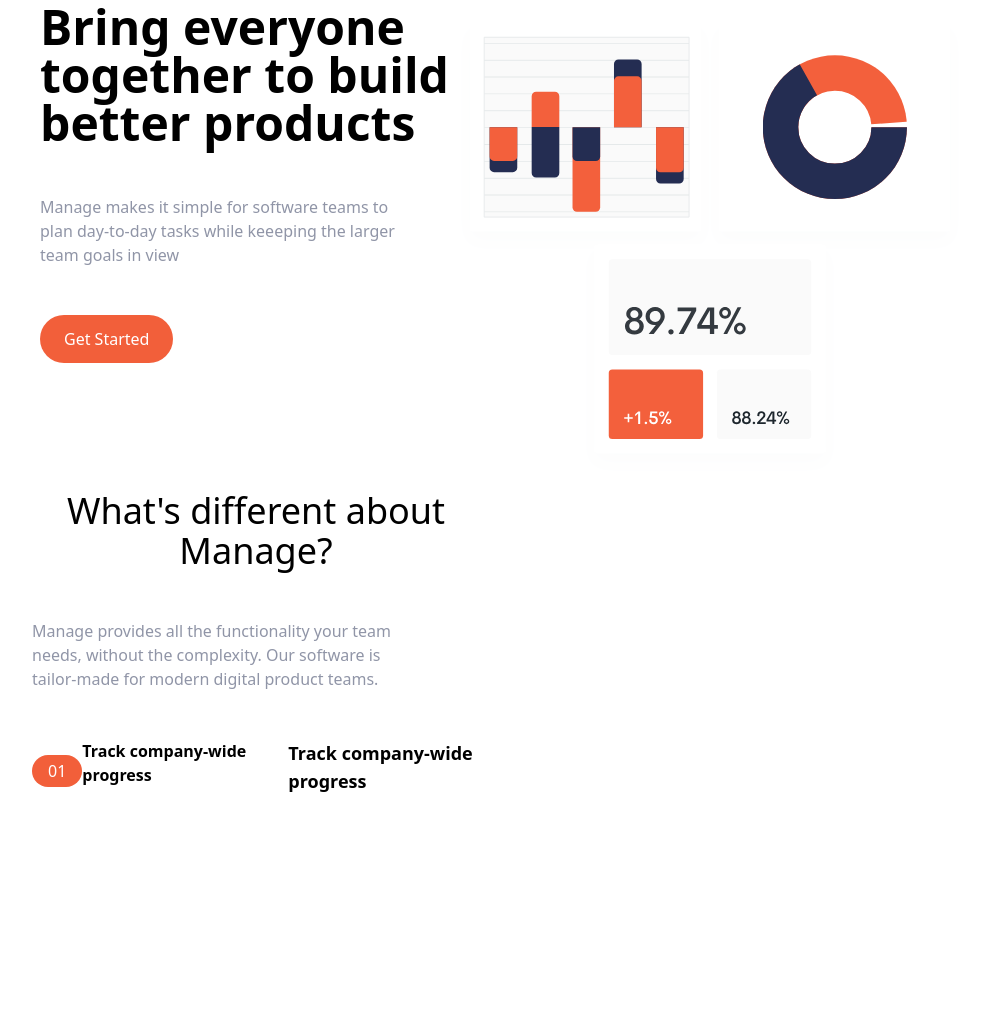
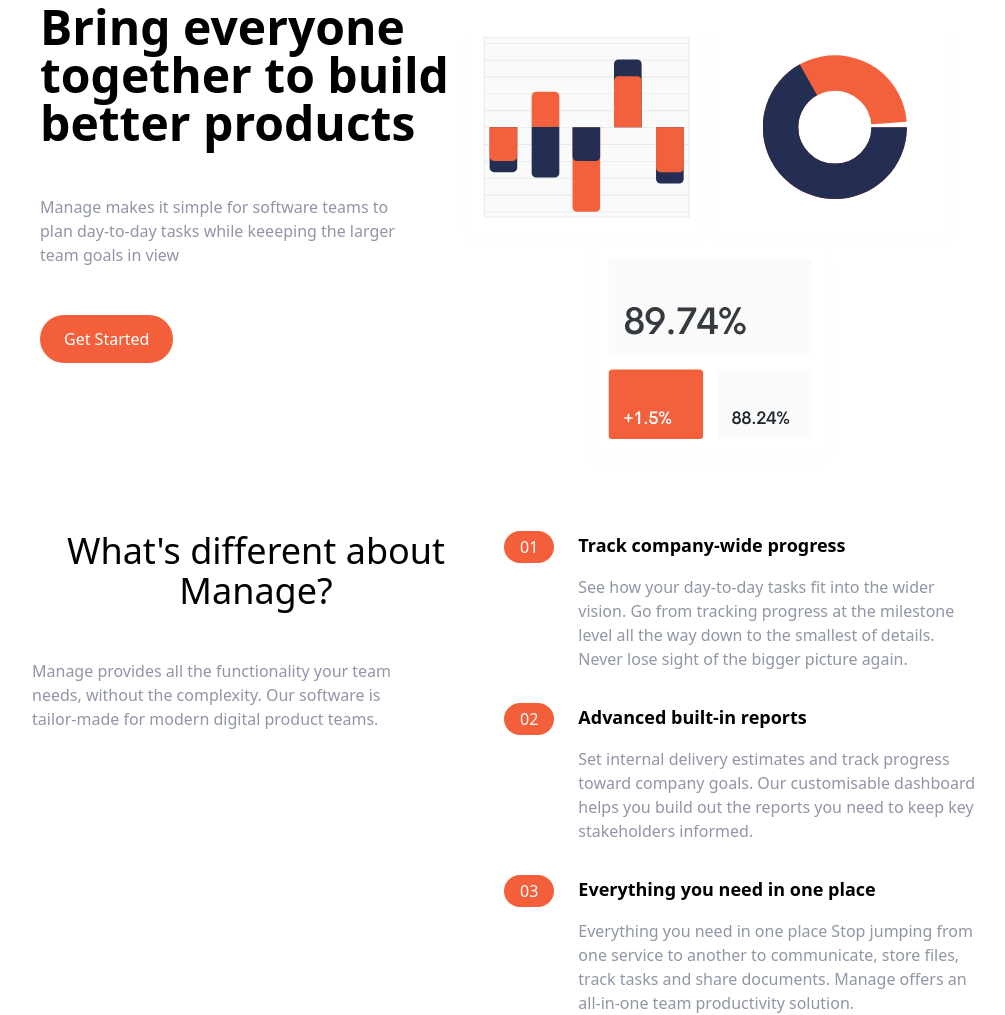
Before and after one commit to worashf/tailwind-landing-page, a website: page index.html in a window 1280 px wide. Shown: the part 129-1144 px from the top of the page, without its empty margins (136-1141 px from the left). Before the commit the page ends 940 px from the top, so only its background shows below. Drawn offline with Linux system fonts and the light colour scheme.

Commit message:
Add numbered list

```diff
--- a/index.html
+++ b/index.html
@@ -64,10 +64,12 @@
           <img src="img/illustration-intro.svg" alr="hero image" />
         </div>
       </div>
+      </section>
       <!-- Features section  -->
       <section id="features">
-        <div
-          class="container felx felx-col px-4 mx-auto space-y-12 md:spce-y-0 md:flex-row"
+          <!-- Flex container -->
+          <div
+          class="container flex flex-col px-4 mx-auto mt-10 space-y-12 md:space-y-0 md:flex-row"
         >
           <div class="flex flex-col space-y-12 md:w-1/2">
             <h2 class="max-w-md text-4xl font-blod text-center">
@@ -90,14 +92,14 @@
               class="flex flex-col space-y-3 md:space-y-0 md:space-x-6 md:flex-row"
             >
               <!-- lsit one heading-->
-              <div class="rounded-full gb-brightRedSupLight md:bg-transparent">
-                <div class="flex spce-x-2 items-center">
+              <div class="rounded-l-full bg-brightRedLight md:bg-transparent">
+                <div class="flex items-center space-x-2">
                   <div
-                    class="px-4 py-2 text-white rounded-full md:py-1 bg-brightRed"
+                    class="px-4 py-2 text-white rounded-full bg-brightRed md:py-1"
                   >
                     01
                   </div>
-                  <h3 class="text-base font-bold md:mb-4">
+                  <h3 class="text-base font-bold md:mb-4 md:hidden">
                     Track company-wide progress
                   </h3>
                 </div>
@@ -106,6 +108,69 @@
                 <h3 class="hidden mb-4 text-lg font-bold md:block">
                   Track company-wide progress
                 </h3>
+                <p class="text-darkGrayishBlue">
+                  See how your day-to-day tasks fit into the wider vision. Go
+                  from tracking progress at the milestone level all the way down
+                  to the smallest of details. Never lose sight of the bigger
+                  picture again.
+                </p>
+              </div>
+            </div>
+            <!-- List item two-->
+            <div
+              class="flex flex-col space-y-3 md:space-y-0 md:space-x-6 md:flex-row"
+            >
+              <!-- lsit one heading-->
+              <div class="rounded-l-full bg-brightRedLight md:bg-transparent">
+                <div class="flex items-center space-x-2">
+                  <div
+                    class="px-4 py-2 text-white rounded-full bg-brightRed md:py-1"
+                  >
+                    02
+                  </div>
+                  <h3 class="text-base font-bold md:mb-4 md:hidden">
+                    Advanced built-in reports
+                  </h3>
+                </div>
+              </div>
+              <div>
+                <h3 class="hidden mb-4 text-lg font-bold md:block">
+                  Advanced built-in reports
+                </h3>
+                <p class="text-darkGrayishBlue">
+                  Set internal delivery estimates and track progress toward
+                  company goals. Our customisable dashboard helps you build out
+                  the reports you need to keep key stakeholders informed.
+                </p>
+              </div>
+            </div>
+            <!-- List item three-->
+            <div
+              class="flex flex-col space-y-3 md:space-y-0 md:space-x-6 md:flex-row"
+            >
+              <!-- lsit one heading-->
+              <div class="rounded-l-full bg-brightRedLight md:bg-transparent">
+                <div class="flex items-center space-x-2">
+                  <div
+                    class="px-4 py-2 text-white rounded-full bg-brightRed md:py-1"
+                  >
+                    03
+                  </div>
+                  <h3 class="text-base font-bold md:mb-4 md:hidden">
+                    Everything you need in one place
+                  </h3>
+                </div>
+              </div>
+              <div>
+                <h3 class="hidden mb-4 text-lg font-bold md:block">
+                  Everything you need in one place
+                </h3>
+                <p class="text-darkGrayishBlue">
+                  Everything you need in one place Stop jumping from one service
+                  to another to communicate, store files, track tasks and share
+                  documents. Manage offers an all-in-one team productivity
+                  solution.
+                </p>
               </div>
             </div>
           </div>
```
